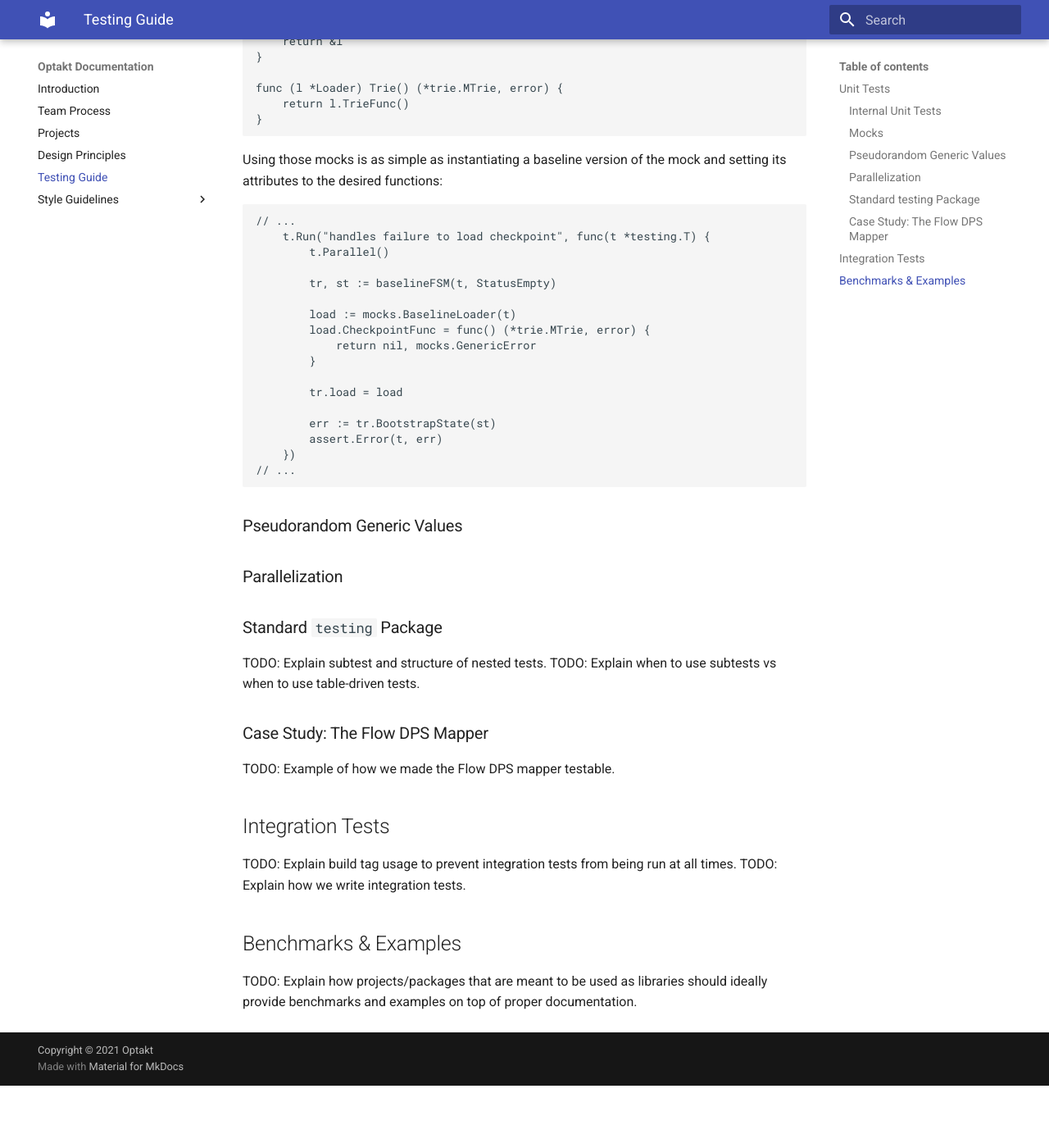
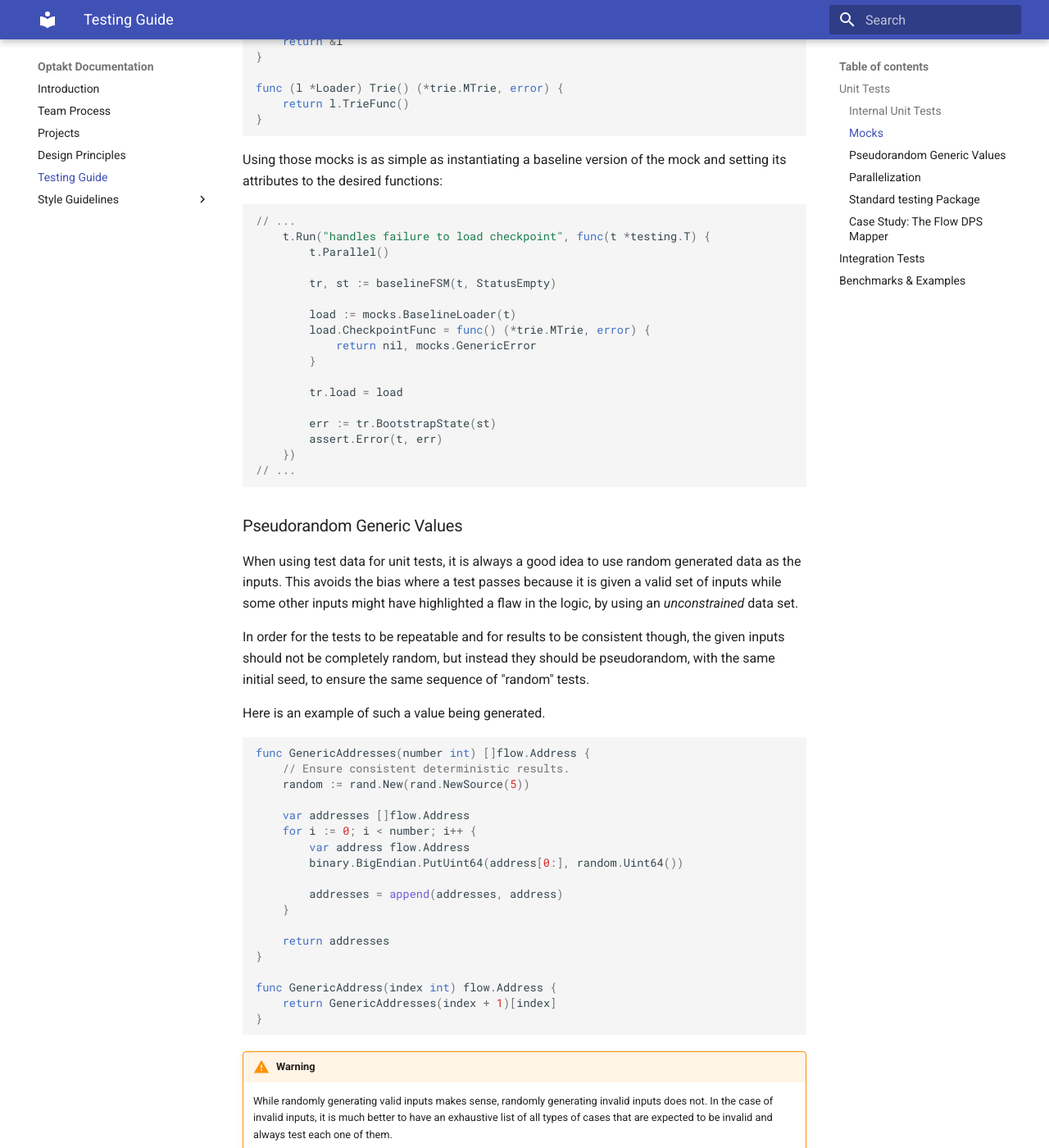
Before and after one commit to optakt/optakt.github.io, an MkDocs documentation site: the page built from content/testing.md, in a window 1280 px wide and 1400 px high, scrolled down 1237 px. Shown: the whole window at 82% size. Built offline with MkDocs 1.6.1 and Material for MkDocs 9.7.7, drawn with Linux system fonts in a browser that asks for light colours; before the commit the page ends 2561 px from its top, so only the background shows below that; some of the changed text lies outside the part shown.

Commit message:
Testing Guide: Pseudorandom Inputs & add admonition extension

````diff
--- a/content/testing.md
+++ b/content/testing.md
@@ -70,6 +70,36 @@ Using those mocks is as simple as instantiating a baseline version of the mock a
 
 ### Pseudorandom Generic Values
 
+When using test data for unit tests, it is always a good idea to use random generated data as the inputs. This avoids the bias where a test passes because it is given a valid set of inputs while some other inputs might have highlighted a flaw in the logic, by using an _unconstrained_ data set.
+
+In order for the tests to be repeatable and for results to be consistent though, the given inputs should not be completely random, but instead they should be pseudorandom, with the same initial seed, to ensure the same sequence of "random" tests.
+
+Here is an example of such a value being generated.
+
+```go
+func GenericAddresses(number int) []flow.Address {
+	// Ensure consistent deterministic results.
+	random := rand.New(rand.NewSource(5))
+
+	var addresses []flow.Address
+	for i := 0; i < number; i++ {
+		var address flow.Address
+		binary.BigEndian.PutUint64(address[0:], random.Uint64())
+
+		addresses = append(addresses, address)
+	}
+
+	return addresses
+}
+
+func GenericAddress(index int) flow.Address {
+	return GenericAddresses(index + 1)[index]
+}
+```
+
+!!! warning
+    While randomly generating valid inputs makes sense, randomly generating invalid inputs does not. In the case of invalid inputs, it is much better to have an exhaustive list of all types of cases that are expected to be invalid and always test each one of them.
+
 ### Parallelization
 
 ### Standard `testing` Package
--- a/mkdocs.yml
+++ b/mkdocs.yml
@@ -18,3 +18,8 @@ theme:
 plugins:
   - markdownextradata
   - search
+
+markdown_extensions:
+  - admonition
+  - pymdownx.details
+  - pymdownx.superfences
````
